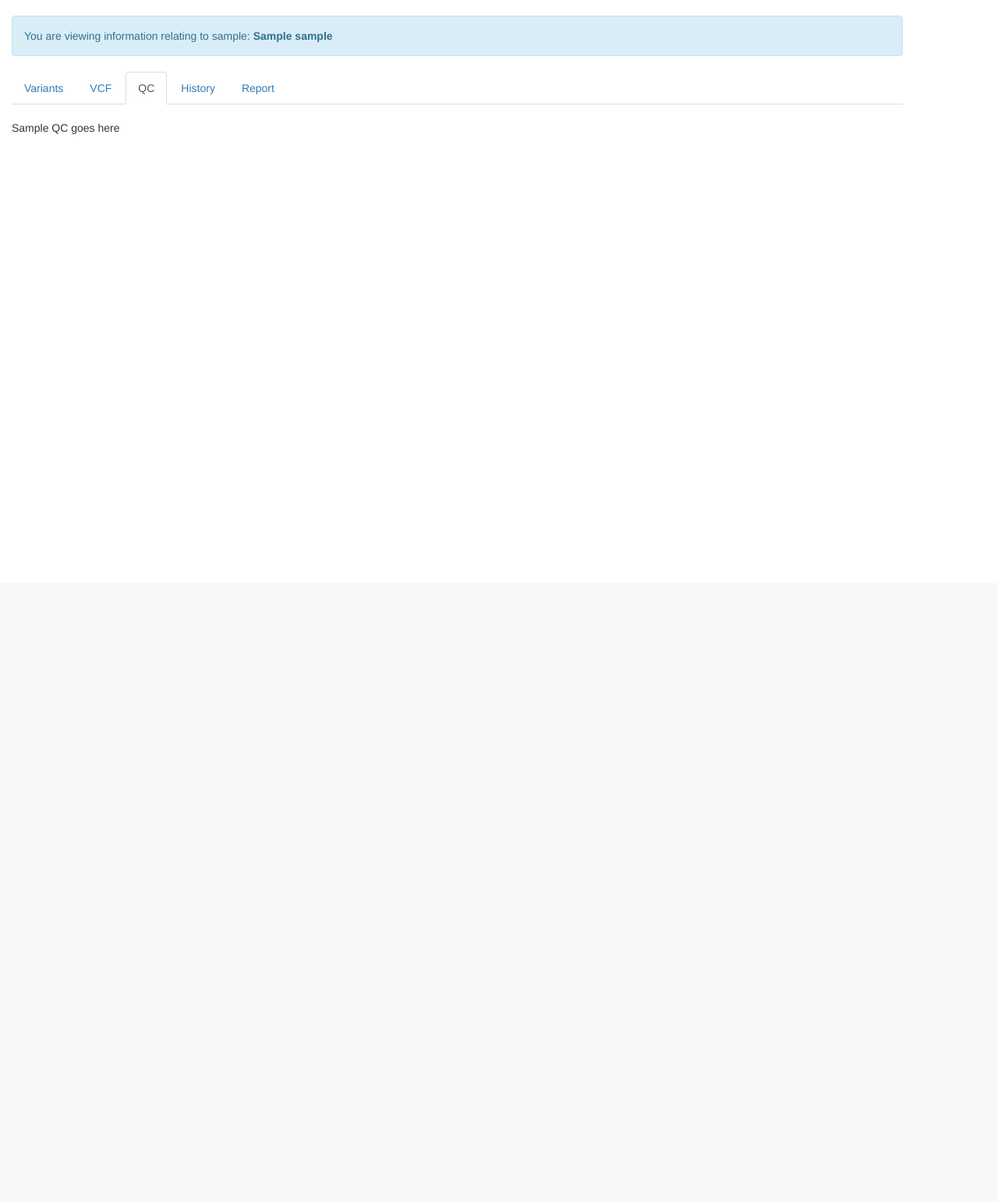
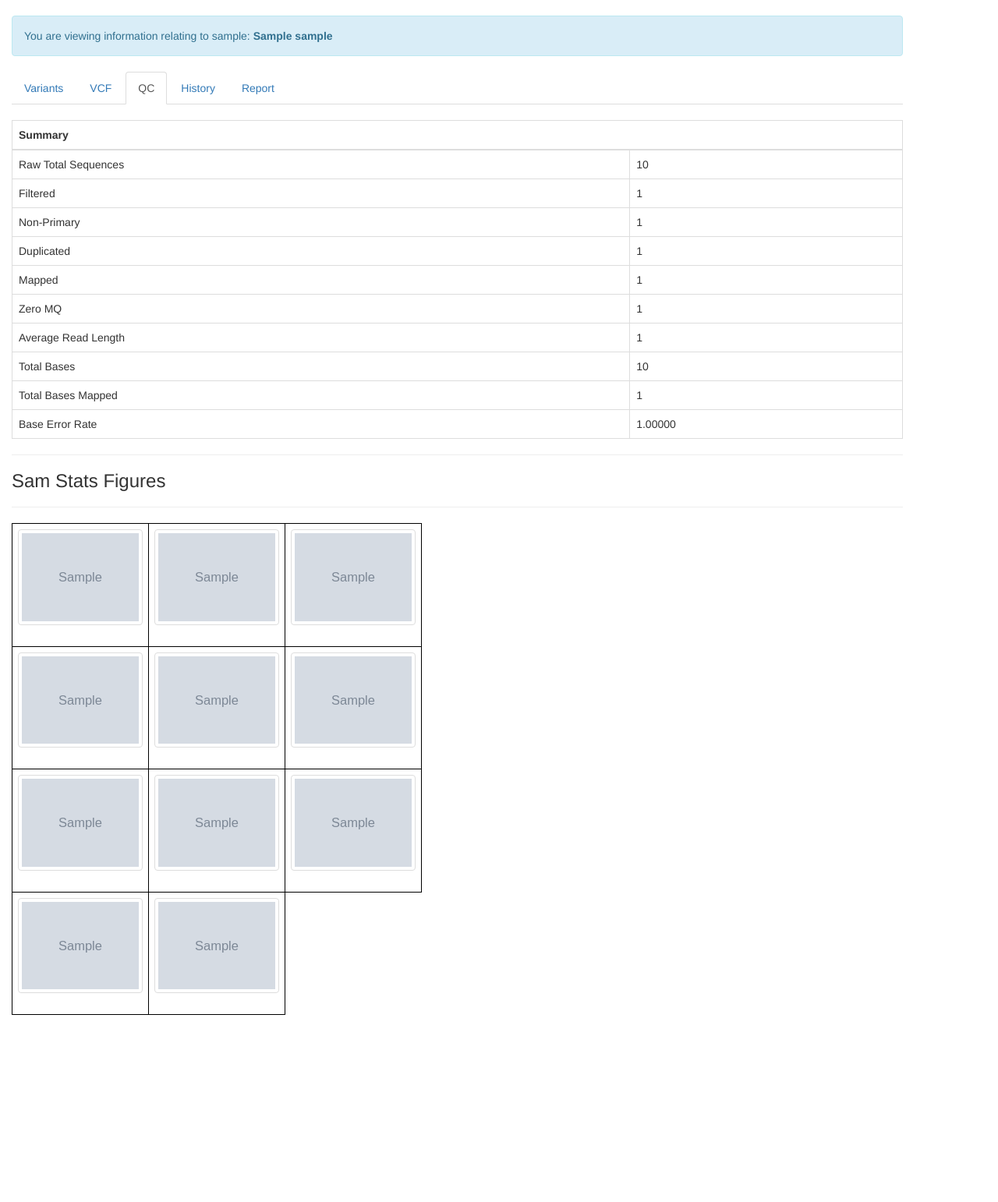
Before and after one commit to WMRGL/VariantDatabase, a Django app: page /sample/1/summary/ in a window 1280 px wide, after a click on "QC". Shown: the part 52-1594 px from the top of the page at 78% size. Before the commit the page ends 224 px from the top, so only its background shows below. Run offline with Django 3.2, Linux system fonts and the light colour scheme; a user stored in the database is signed in; data comes from the database, SQL or seed files in the repository; tables that the repository leaves empty hold one stand-in row (values such as "Sample post"); grey boxes marked "Sample" are stand-in pictures; parts of the project's set-up code (start-up, migrations or seed data) failed here and were passed over; some libraries are stand-ins or nearby versions.

Commit message:
Sam Stats images now visible in the sample page

```diff
--- a/VariantDatabase/management/commands/import_vcf.py
+++ b/VariantDatabase/management/commands/import_vcf.py
@@ -126,10 +126,6 @@ class Command(BaseCommand):
 
 
 				raise CommandError('Error either no sample or >1 sample')
-
-
-
-
 
 
 			sample = sample[0]
--- a/VariantDatabase/models.py
+++ b/VariantDatabase/models.py
@@ -327,6 +327,17 @@ class Sample(models.Model):
 		variants = self.get_variants(1,100)
 
 		return self.variant_query_set_summary(variants)
+
+
+	def get_error_rate(self):
+
+		try:
+
+			return self.mismatches /float(self.bases_mapped_cigar)
+
+		except:
+
+			return 'Error'
 
 
 class VariantInformation(models.Model):
--- a/VariantDatabase/templates/VariantDatabase/sample_summary.html
+++ b/VariantDatabase/templates/VariantDatabase/sample_summary.html
@@ -3,6 +3,56 @@
 {% extends 'VariantDatabase/base.html' %}
 
   {% block content %}
+
+ <style>
+                .thumbnail
+                {
+                    text-decoration:none;
+                    color:black;
+                    font-weight:bold;
+                }
+                .thumbnail span  /*CSS for enlarged image*/
+                {
+                    visibility: hidden;
+                    position: absolute;
+                    padding: 5px;
+                    border: 1px solid #000;
+                    background-color: #e5e5e5;
+                }
+                .thumbnail:hover span  /*CSS for enlarged image on hover*/
+                {
+                    visibility: visible;
+                    left: 600px;
+                    top: 700px;
+                }
+                .imgs td
+                {
+                    vertical-align:middle;
+                    padding: 0.5em;
+                    border: 1px solid black;
+                }
+                table.imgs
+                {
+                    border-collapse:collapse;
+                }
+                .nums th
+                {
+                    text-align: left;
+                }
+                table.nums
+                {
+                    margin-top: 1em;
+                    margin-left:20px;
+                    border: 1px dotted #83A4C3;
+                    background-color: #F5F5F5;
+                    padding: 0.5em;
+                }
+                .pad { padding-left:1em; vertical-align:top; }
+                .right { text-align:right; padding-left:1em; }
+            </style>
+
+
+
 
     <br>
 
@@ -195,7 +245,194 @@
 	<!--QC Tab with link to QC -->
 	<div id="QC" class="tab-pane fade">
 
-		<p> Sample QC goes here </p>
+
+		<table>
+
+
+        <table class = 'table table-bordered' >
+	        <thead>
+	          <tr>
+	            <th colspan="2">Summary</th>
+	          </tr>
+	        </thead>
+
+			<tbody>
+
+			<tr>
+
+				<td> Raw Total Sequences </td>
+				<td> {{sample.raw_total_sequences}} </td>
+
+			</tr>
+
+			<tr>
+
+				<td> Filtered </td>
+				<td> {{sample.filtered_sequences}} </td>
+
+			</tr>
+
+			<tr>
+
+				<td> Non-Primary </td>
+				<td> {{sample.non_primary_alignments}} </td>
+
+			</tr>
+
+			<tr>
+
+				<td> Duplicated </td>
+				<td> {{sample.reads_duplicated}} </td>
+
+			</tr>
+
+			<tr>
+
+				<td> Mapped </td>
+				<td> {{sample.reads_mapped}} </td>
+
+			</tr>
+
+			<tr>
+
+				<td> Zero MQ </td>
+				<td> {{sample.reads_MQ0}} </td>
+
+			</tr>
+
+
+			<tr>
+
+				<td> Average Read Length </td>
+				<td> {{sample.average_length}} </td>
+
+			</tr>
+
+
+			<tr>
+
+				<td> Total Bases </td>
+				<td> {{sample.total_length}} </td>
+
+			</tr>
+
+			<tr>
+
+				<td> Total Bases Mapped </td>
+				<td> {{sample.bases_mapped_cigar}} </td>
+
+			</tr>
+
+			<tr>
+
+				<td> Base Error Rate </td>
+				<td> {{sample.get_error_rate|floatformat:"5"}} </td>
+
+			</tr>
+
+
+
+
+
+
+			</tbody>
+
+
+		</table>
+
+		<hr>
+
+		<h3> Sam Stats Figures </h3>
+
+		<hr>
+        <table class="imgs">
+
+
+
+        <tbody>
+
+			<tr>
+
+			<td>
+			<a class="thumbnail" href={{sample.acgt_cycles_image.url}}><img src={{sample.acgt_cycles_image.url}} width="150px"><span>Per Base Sequence Content<br><img src={{sample.acgt_cycles_image.url}}></span></a>
+			</td>
+
+			<td>
+
+			<a class="thumbnail" href={{sample.coverage_image.url}}><img src={{sample.coverage_image.url}} width="150px"><span>Coverage<br><img src={{sample.coverage_image.url}}></span></a>
+
+			</td>
+
+			<td>
+
+			<a class="thumbnail" href={{sample.gc_content_image.url}}><img src={{sample.gc_content_image.url}} width="150px"><span>GC Content<br><img src={{sample.gc_content_image.url}}></span></a>
+
+			</td>
+
+
+			</tr>
+
+			<tr>
+
+
+			<td>
+
+			<a class="thumbnail" href={{sample.gc_depth_image.url}}><img src={{sample.gc_depth_image.url}} width="150px"><span>GC Depth<br><img src={{sample.gc_depth_image.url}}></span></a>
+
+			 </td>
+
+			<td>
+			<a class="thumbnail" href={{sample.indel_cycles_image.url}}><img src={{sample.indel_cycles_image.url}} width="150px"><span>Indel Cycles<br><img src={{sample.indel_cycles_image.url}}></span></a>
+
+
+			</td>
+
+			<td>
+
+			<a class="thumbnail" href={{sample.indel_dist_image.url}}><img src={{sample.indel_dist_image.url}} width="150px"><span>Indel Dist<br><img src={{sample.indel_dist_image.url}}></span></a>
+
+			</td>
+
+			<tr>
+
+			<td>
+			<a class="thumbnail" href={{sample.insert_size_image.url}}><img src={{sample.insert_size_image.url}} width="150px"><span>Insert Size<br><img src={{sample.insert_size_image.url}}></span></a>
+
+			</td>
+
+			<td>
+			<a class="thumbnail" href={{sample.quality_cycle_image.url}}><img src={{sample.quality_cycle_image.url}} width="150px"><span>Quality Cycle<br><img src={{sample.quality_cycle_image.url}}></span></a>
+
+			</td>
+
+			<td>
+
+			<a class="thumbnail" href={{sample.quality_cycle_read_image.url}}><img src={{sample.quality_cycle_read_image.url}} width="150px"><span>Quality Cycle 2<br><img src={{sample.quality_cycle_read_image.url}}></span></a> </td>
+
+			</tr>
+
+			<tr>
+
+			<td><a class="thumbnail" href={{sample.quality_cycle_read_freq_image.url}}><img src={{sample.quality_cycle_read_freq_image.url}} width="150px"><span>Quality Cycle 2<br><img src={{sample.quality_cycle_read_freq_image.url}}></span></a>
+
+			</td>
+
+
+			<td><a class="thumbnail" href={{sample.quality_heatmap_image.url}}><img src={{sample.quality_heatmap_image.url}} width="150px"><span>Quality Cycle 2<br><img src={{sample.quality_heatmap_image.url}}></span></a>
+
+			</td>
+
+
+			</tr>
+
+
+		</tr>
+
+
+    </table>
+
+
+
 
 	</div>
 
--- a/VariantDatabase/views.py
+++ b/VariantDatabase/views.py
@@ -219,7 +219,6 @@ def sample_summary(request, pk_sample ):
 		form = ReportForm()
 
 		reports = Report.objects.filter(sample=sample)
-
 
 
 		paginator = Paginator(data,25)
```
Also changed, not shown: VariantDatabase/management/commands/import_sample_qc.py (+150 -11 lines).
